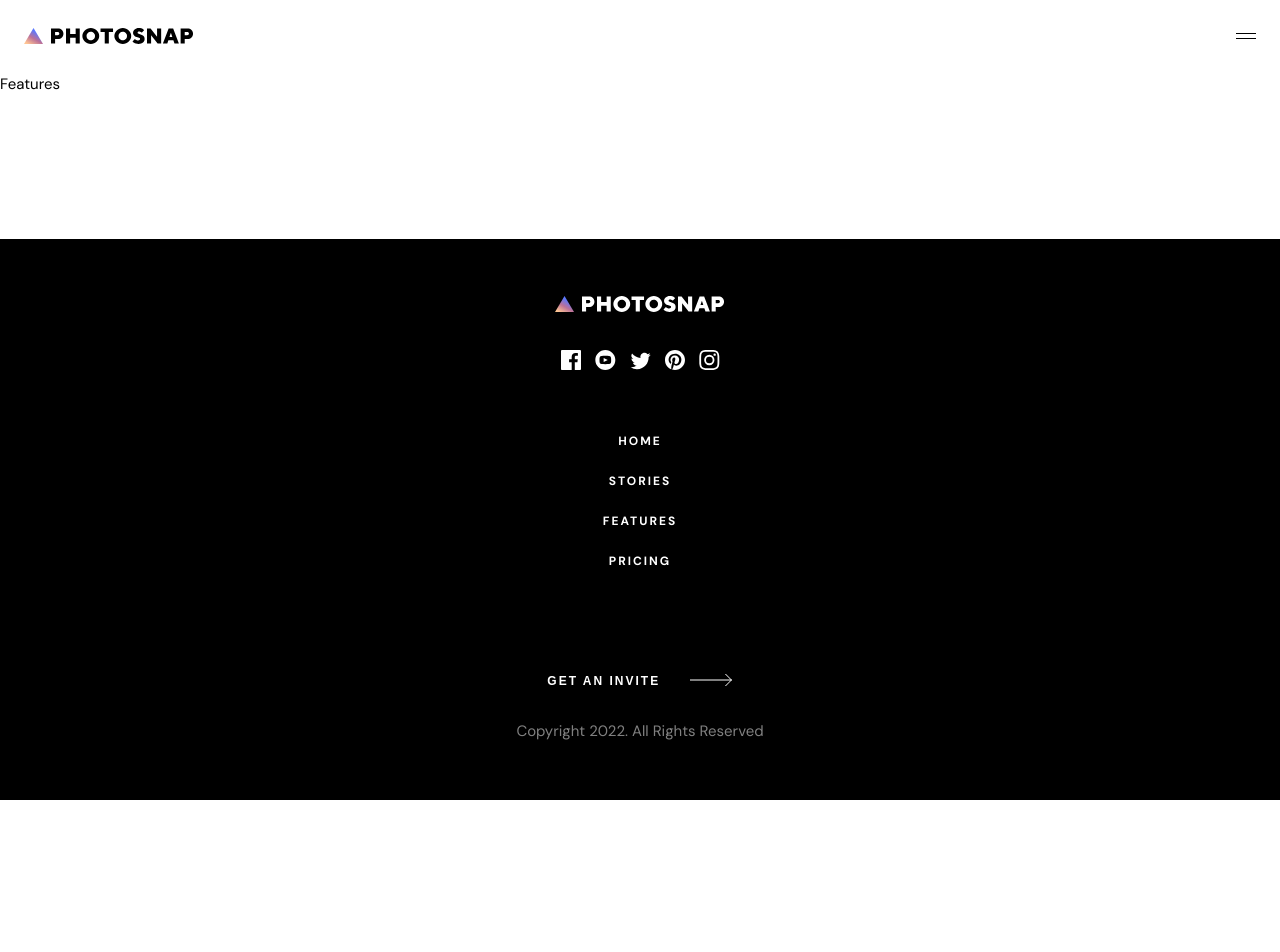
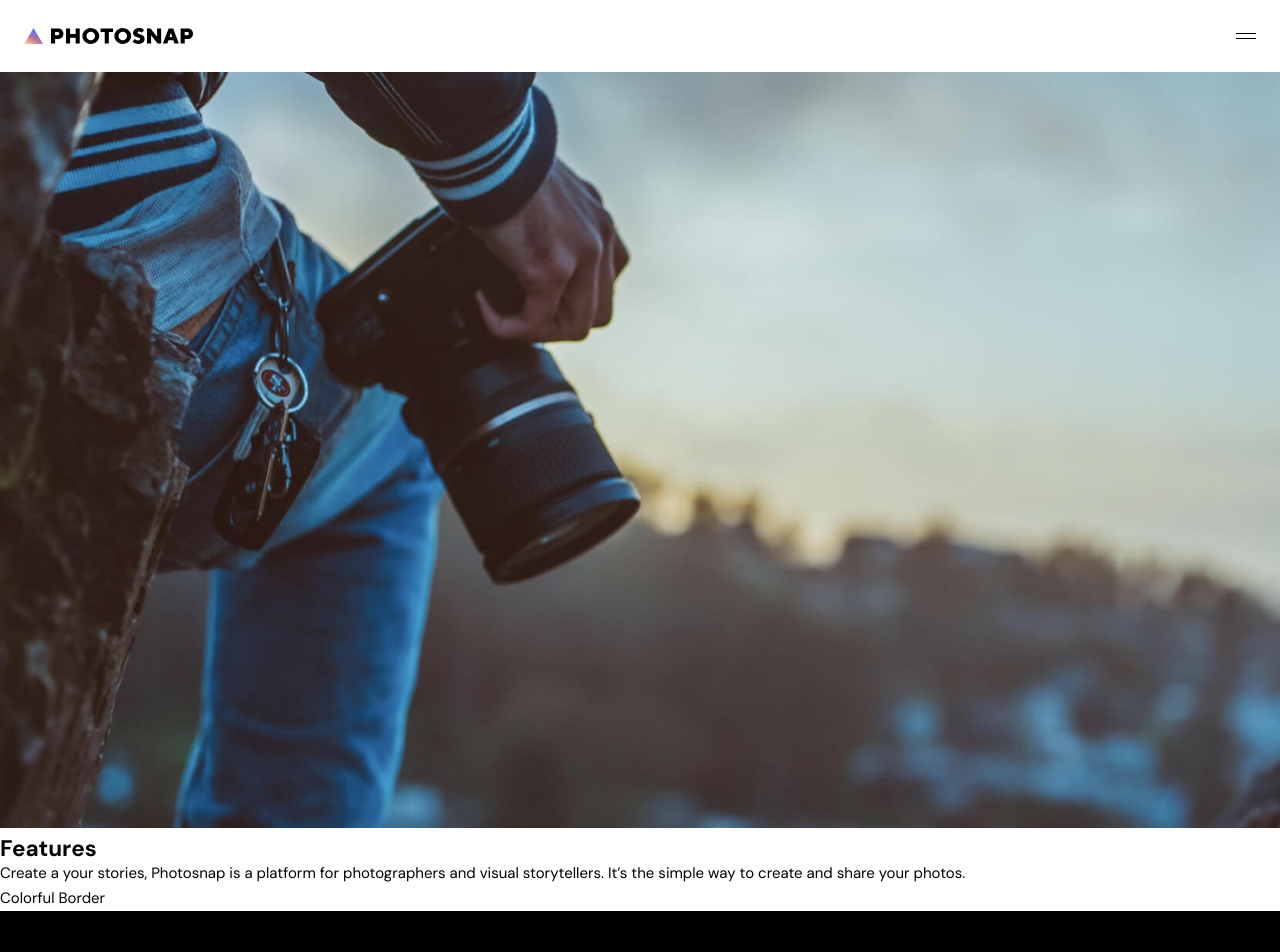
Before and after one commit to ding-09/photosnap, a React (Create React App) app: page /features in a window 1280 px wide. Shown: the top 952 px of the page. Before the commit the page ends 800 px from the top, so only its background shows below. Built offline with nearby package versions, Linux system fonts and the light colour scheme; the HTML template or start-up script is replaced by a standard one.

Commit message:
added bare hero component to all pages

```diff
--- a/src/App.js
+++ b/src/App.js
@@ -18,12 +18,14 @@ const App = () => {
         <GlobalStyle />
         <Router>
           <Header />
+          <main>
             <Routes>
               <Route path='/' element={<Home />} />
               <Route path='stories' element={<Stories />} />
               <Route path='features' element={<Features />} />
               <Route path='pricing' element={<Pricing />} />
             </Routes>
+          </main>
           <Footer />
         </Router>
       </ThemeProvider>
--- /dev/null
+++ b/src/components/Features/FeaturesContent.js
@@ -0,0 +1,10 @@
+import heroImg from '../../assets/features/desktop/hero.jpg';
+
+const PricingContent = {
+  heroImg,
+  heroHeading: 'Features',
+  heroDesc:
+    'Create a your stories, Photosnap is a platform for photographers and visual storytellers. It’s the simple way to create and share your photos.',
+};
+
+export default PricingContent;
--- a/src/components/Features/index.js
+++ b/src/components/Features/index.js
@@ -1,11 +1,16 @@
-import React from 'react'
+import Hero from '../Hero';
+import FeaturesContent from './FeaturesContent';
 
 const index = () => {
-    return (
-        <div>
-            Features
-        </div>
-    )
-}
+  return (
+    <>
+      <Hero
+        img={FeaturesContent.heroImg}
+        heroHeading={FeaturesContent.heroHeading}
+        heroDesc={FeaturesContent.heroDesc}
+      />
+    </>
+  );
+};
 
-export default index
+export default index;
--- a/src/components/Hero.js
+++ b/src/components/Hero.js
@@ -1,16 +1,16 @@
 import { StyledHero } from './Hero.styled';
 
-const Hero = () => {
+const Hero = ({ img, heroHeading, heroDesc }) => {
   return (
     <StyledHero>
       <figure>
-        <img src='' alt='Hero' />
+        <img src={img} alt='Hero' />
       </figure>
       <div className='hero-text'>
-        <h1>Hero Text</h1>
-        <p>Hero Description</p>
+        <h1>{heroHeading}</h1>
+        <p>{heroDesc}</p>
       </div>
-      <div className="hero-border">Colorful Border</div>
+      <div className='hero-border'>Colorful Border</div>
     </StyledHero>
   );
 };
--- /dev/null
+++ b/src/components/Home/HomeContent.js
@@ -0,0 +1,10 @@
+import heroImg from '../../assets/home/desktop/hero.jpg';
+
+const homeContent = {
+  heroImg,
+  heroHeading: 'Create and share your photo stories.',
+  heroDesc:
+    'Photosnap is a platform for photographers and visual storytellers. We make it easy to share photos, tell stories and connect with others.',
+};
+
+export default homeContent;
--- a/src/components/Home/index.js
+++ b/src/components/Home/index.js
@@ -1,9 +1,16 @@
+import Hero from '../Hero';
+import HomeContent from './HomeContent';
+
 const index = () => {
-    return (
-        <div>
-            hello
-        </div>
-    )
-}
+  return (
+    <>
+      <Hero
+        img={HomeContent.heroImg}
+        heroHeading={HomeContent.heroHeading}
+        heroDesc={HomeContent.heroDesc}
+      />
+    </>
+  );
+};
 
-export default index
+export default index;
--- /dev/null
+++ b/src/components/Pricing/PricingContent.js
@@ -0,0 +1,10 @@
+import heroImg from '../../assets/pricing/desktop/hero.jpg';
+
+const PricingContent = {
+  heroImg,
+  heroHeading: 'Pricing',
+  heroDesc:
+    'Create a your stories, Photosnap is a platform for photographers and visual storytellers. It’s the simple way to create and share your photos.',
+};
+
+export default PricingContent;
--- a/src/components/Pricing/index.js
+++ b/src/components/Pricing/index.js
@@ -1,11 +1,16 @@
-import React from 'react'
+import Hero from '../Hero';
+import PricingContent from './PricingContent';
 
 const index = () => {
-    return (
-        <div>
-            Pricing
-        </div>
-    )
-}
+  return (
+    <>
+      <Hero
+        img={PricingContent.heroImg}
+        heroHeading={PricingContent.heroHeading}
+        heroDesc={PricingContent.heroDesc}
+      />
+    </>
+  );
+};
 
-export default index
+export default index;
--- /dev/null
+++ b/src/components/Stories/StoriesContent.js
@@ -0,0 +1,10 @@
+import heroImg from '../../assets/stories/desktop/moon-of-appalacia.jpg';
+
+const homeContent = {
+  heroImg,
+  heroHeading: 'Hazy full moon of appalachia',
+  heroDesc:
+    'The dissected plateau area, while not actually made up of geological mountains, is popularly called "mountains," especially in eastern Kentucky and West Virginia, and while the ridges are not high, the terrain is extremely rugged.',
+};
+
+export default homeContent;
--- a/src/components/Stories/index.js
+++ b/src/components/Stories/index.js
@@ -1,11 +1,21 @@
-import React from 'react'
+import Hero from '../Hero';
+import StoriesContent from './StoriesContent';
 
 const index = () => {
-    return (
-        <div>
-            Stories
-        </div>
-    )
-}
+  return (
+    <>
+      <p className='xsm-heading'>Last Month's Featured Story</p>
+      <Hero
+        img={StoriesContent.heroImg}
+        heroHeading={StoriesContent.heroHeading}
+        heroDesc={StoriesContent.heroDesc}
+      />
+      <div className="sub-info">
+          <span className="date">March 2nd 2020</span>
+          <span className="author"> by John Appleseed</span>
+      </div>
+    </>
+  );
+};
 
-export default index
+export default index;
--- a/src/styles/GlobalStyle.js
+++ b/src/styles/GlobalStyle.js
@@ -24,6 +24,9 @@ const GlobalStyle = createGlobalStyle`
         flex-direction: column;
         min-height: 100%;
     }
+    main {
+        min-width: 37.5rem;
+    }
     footer {
         margin-top: auto;
     }
@@ -44,6 +47,14 @@ const GlobalStyle = createGlobalStyle`
         line-height: 1.6rem;
         letter-spacing: 0.2rem;
     }
+    img {
+        max-width: 100%;
+    }
+    .xsm-heading {
+        font-size: 1.2rem;
+        line-height: 1.6rem;
+        letter-spacing: 0.2rem;
+    }
     .sm-heading {
         font-size: 1.8rem;
         letter-spacing: 0.2rem;
```
Also changed, not shown: 1 other file (tests, documents, lock files or other folders). Lines whose indentation alone changed are shown as unchanged.
